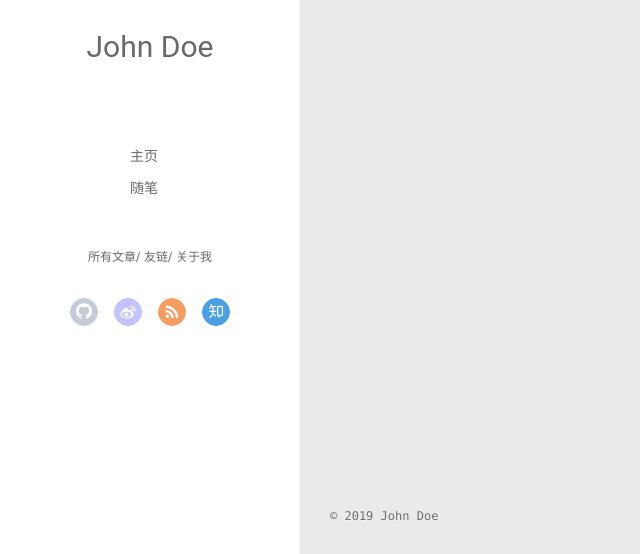
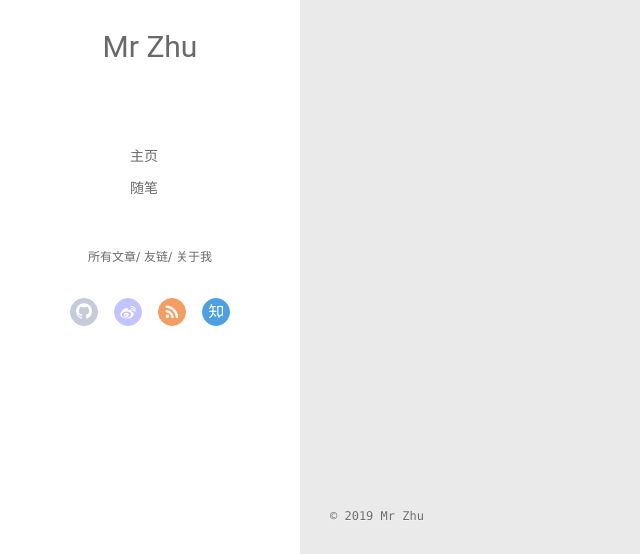
Before and after one commit to light-zhu/zhu1011.github.io, a plain HTML site: page archives/index.html in a window 1280 px wide. Shown: the part 243-797 px from the top of the page, 0-640 px from the left. Drawn offline with Linux system fonts and the light colour scheme; no server answers.

Commit message:
Site updated: 2019-03-12 18:25:59

```diff
--- a/archives/index.html
+++ b/archives/index.html
@@ -46,7 +46,7 @@
 			<img src class="js-avatar">
 		</a>
 		<hgroup>
-		  <h1 class="header-author"><a href="/">John Doe</a></h1>
+		  <h1 class="header-author"><a href="/">Mr Zhu</a></h1>
 		</hgroup>
 
 
@@ -104,7 +104,7 @@
 				<img src class="js-avatar">
 			</div>
 			<hgroup>
-			  <h1 class="header-author js-header-author">John Doe</h1>
+			  <h1 class="header-author js-header-author">Mr Zhu</h1>
 			</hgroup>
 
 
@@ -202,7 +202,7 @@
   <div class="outer">
     <div id="footer-info">
     	<div class="footer-left">
-    		&copy; 2019 John Doe
+    		&copy; 2019 Mr Zhu
     	</div>
       	<div class="footer-right">
       		<a href="http://hexo.io/" target="_blank">Hexo</a>  Theme <a href="https://github.com/litten/hexo-theme-yilia" target="_blank">Yilia</a> by Litten
```
Also changed, not shown: 2019/03/12/hello-world/index.html (+3 -3 lines), archives/2019/03/index.html (+3 -3 lines), archives/2019/index.html (+3 -3 lines), index.html (+3 -3 lines).
